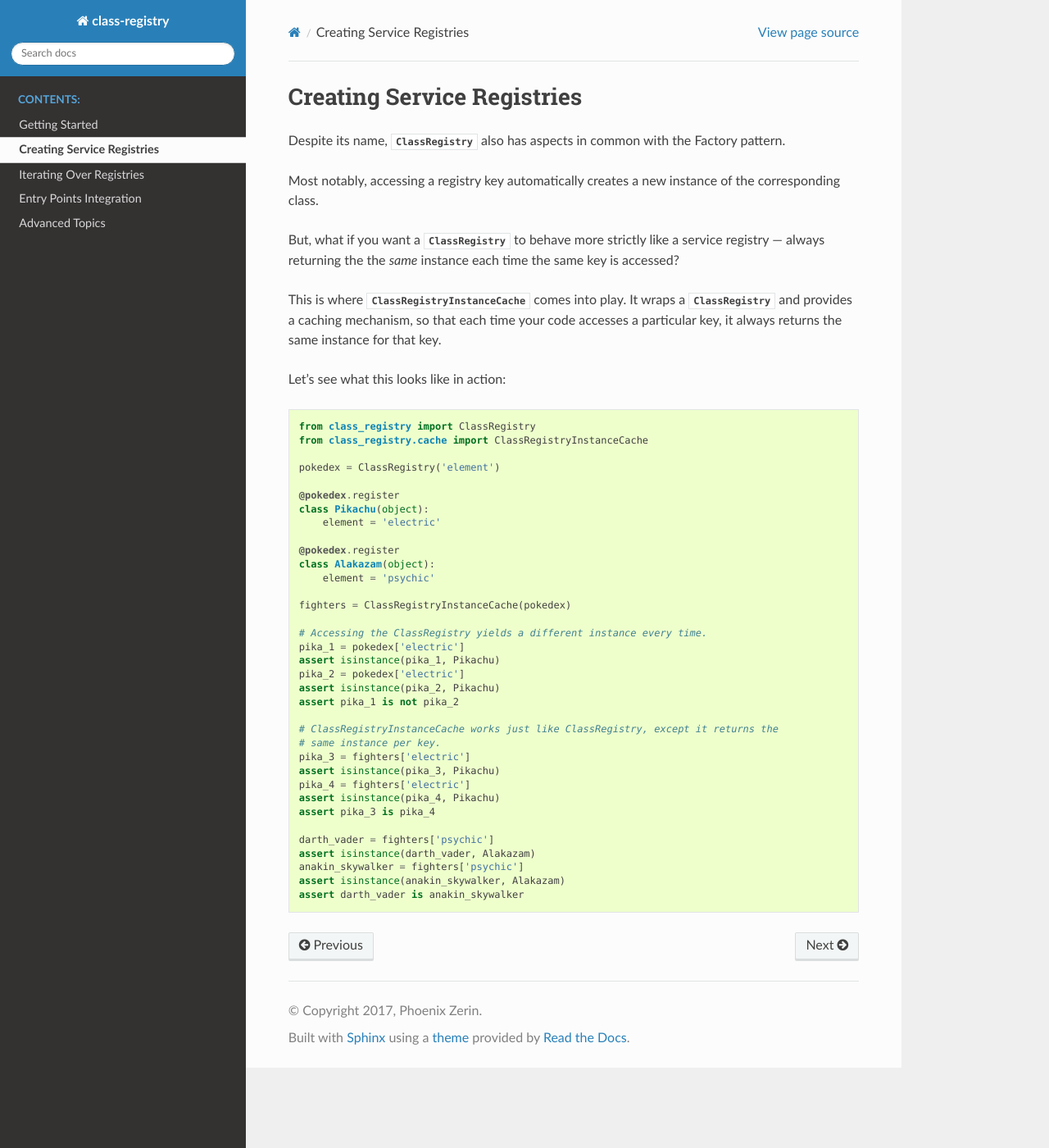
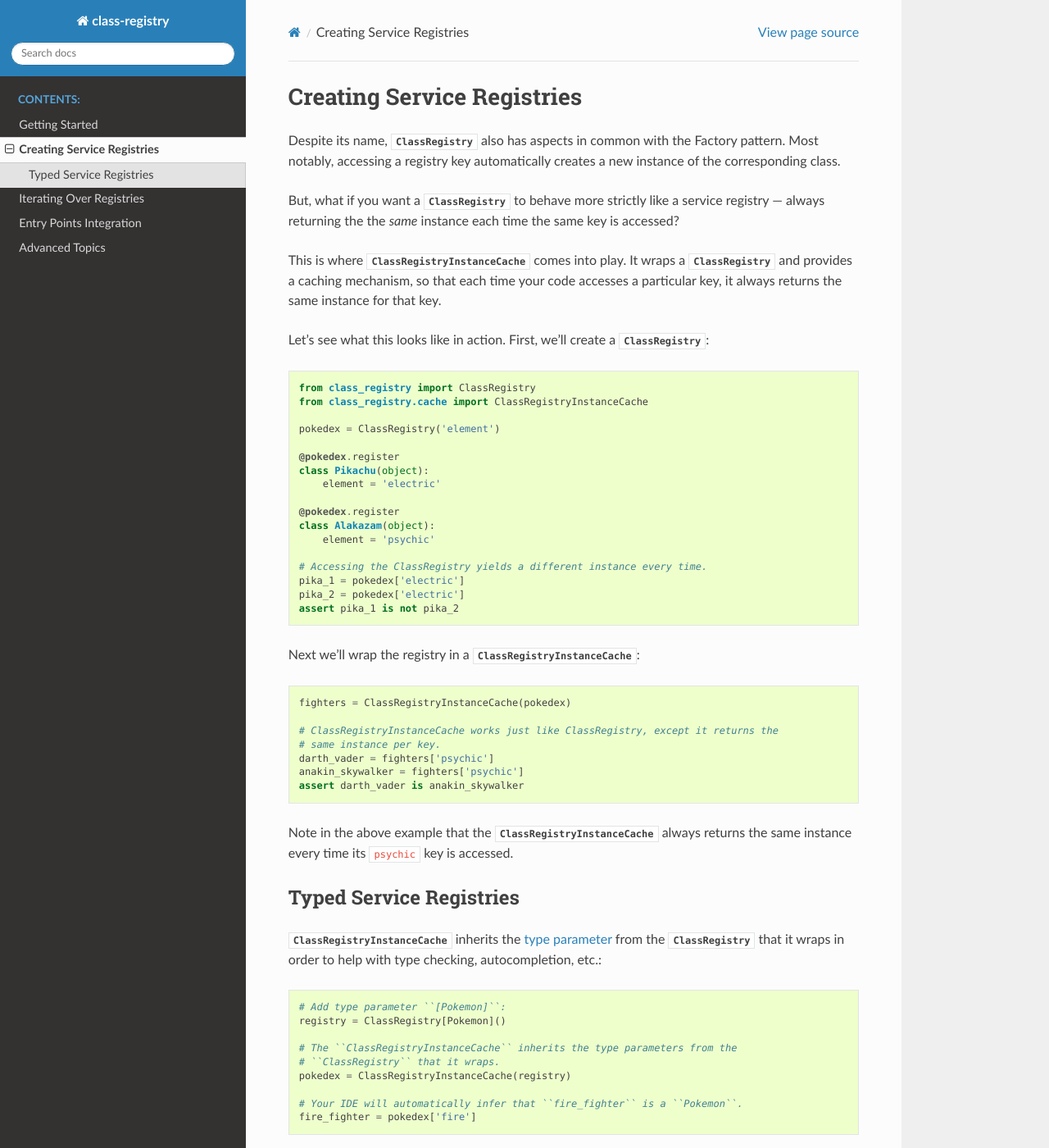
Before and after one commit to todofixthis/class-registry, a Sphinx documentation site: the page built from docs/service_registries.rst, in a window 1280 px wide and 1400 px high. Shown: the whole window at 82% size. Built offline with Sphinx 7.4.7 and the Read the Docs theme 2.0.0, drawn with Linux system fonts in a browser that asks for light colours; some of the changed text lies outside the part shown.

Commit message:
[#15] Added docs for generics ⚜️

```diff
--- a/docs/service_registries.rst
+++ b/docs/service_registries.rst
@@ -1,10 +1,8 @@
 Creating Service Registries
 ===========================
 Despite its name, :py:class:`ClassRegistry` also has aspects in common with the Factory
-pattern.
-
-Most notably, accessing a registry key automatically creates a new instance of the
-corresponding class.
+pattern.  Most notably, accessing a registry key automatically creates a new instance of
+the corresponding class.
 
 But, what if you want a :py:class:`ClassRegistry` to behave more strictly like a service
 registry — always returning the the `same` instance each time the same key is accessed?
@@ -13,7 +11,8 @@ This is where :py:class:`ClassRegistryInstanceCache` comes into play.  It wraps
 :py:class:`ClassRegistry` and provides a caching mechanism, so that each time your code
 accesses a particular key, it always returns the same instance for that key.
 
-Let's see what this looks like in action:
+Let's see what this looks like in action.  First, we'll create a
+:py:class:`ClassRegistry`:
 
 .. code-block:: python
 
@@ -30,25 +29,47 @@ Let's see what this looks like in action:
    class Alakazam(object):
        element = 'psychic'
 
-   fighters = ClassRegistryInstanceCache(pokedex)
-
    # Accessing the ClassRegistry yields a different instance every time.
    pika_1 = pokedex['electric']
-   assert isinstance(pika_1, Pikachu)
    pika_2 = pokedex['electric']
-   assert isinstance(pika_2, Pikachu)
    assert pika_1 is not pika_2
+
+Next we'll wrap the registry in a :py:class:`ClassRegistryInstanceCache`:
+
+.. code-block:: python
+
+   fighters = ClassRegistryInstanceCache(pokedex)
 
    # ClassRegistryInstanceCache works just like ClassRegistry, except it returns the
    # same instance per key.
-   pika_3 = fighters['electric']
-   assert isinstance(pika_3, Pikachu)
-   pika_4 = fighters['electric']
-   assert isinstance(pika_4, Pikachu)
-   assert pika_3 is pika_4
+   darth_vader = fighters['psychic']
+   anakin_skywalker = fighters['psychic']
+   assert darth_vader is anakin_skywalker
 
-   darth_vader = fighters['psychic']
-   assert isinstance(darth_vader, Alakazam)
-   anakin_skywalker = fighters['psychic']
-   assert isinstance(anakin_skywalker, Alakazam)
-   assert darth_vader is anakin_skywalker
+Note in the above example that the :py:class:`ClassRegistryInstanceCache` always returns
+the same instance every time its ``psychic`` key is accessed.
+
+Typed Service Registries
+------------------------
+:py:class:`ClassRegistryInstanceCache` inherits the
+`type parameter <https://typing.readthedocs.io/en/latest/source/generics.html#generics>`_
+from the :py:class:`ClassRegistry` that it wraps in order to help with type checking,
+autocompletion, etc.:
+
+.. code-block:: python
+
+   # Add type parameter ``[Pokemon]``:
+   registry = ClassRegistry[Pokemon]()
+
+   # The ``ClassRegistryInstanceCache`` inherits the type parameters from the
+   # ``ClassRegistry`` that it wraps.
+   pokedex = ClassRegistryInstanceCache(registry)
+
+   # Your IDE will automatically infer that ``fire_fighter`` is a ``Pokemon``.
+   fire_fighter = pokedex['fire']
+
+Alternatively, you can annotate the :py:class:`ClassRegistryInstanceCache` directly:
+
+.. code-block:: python
+
+   pokedex = ClassRegistryInstanceCache[Pokemon](registry)
```
Also changed, not shown: README.rst (+13 -0 lines), docs/getting_started.rst (+14 -0 lines), docs/index.rst (+16 -1 lines).
